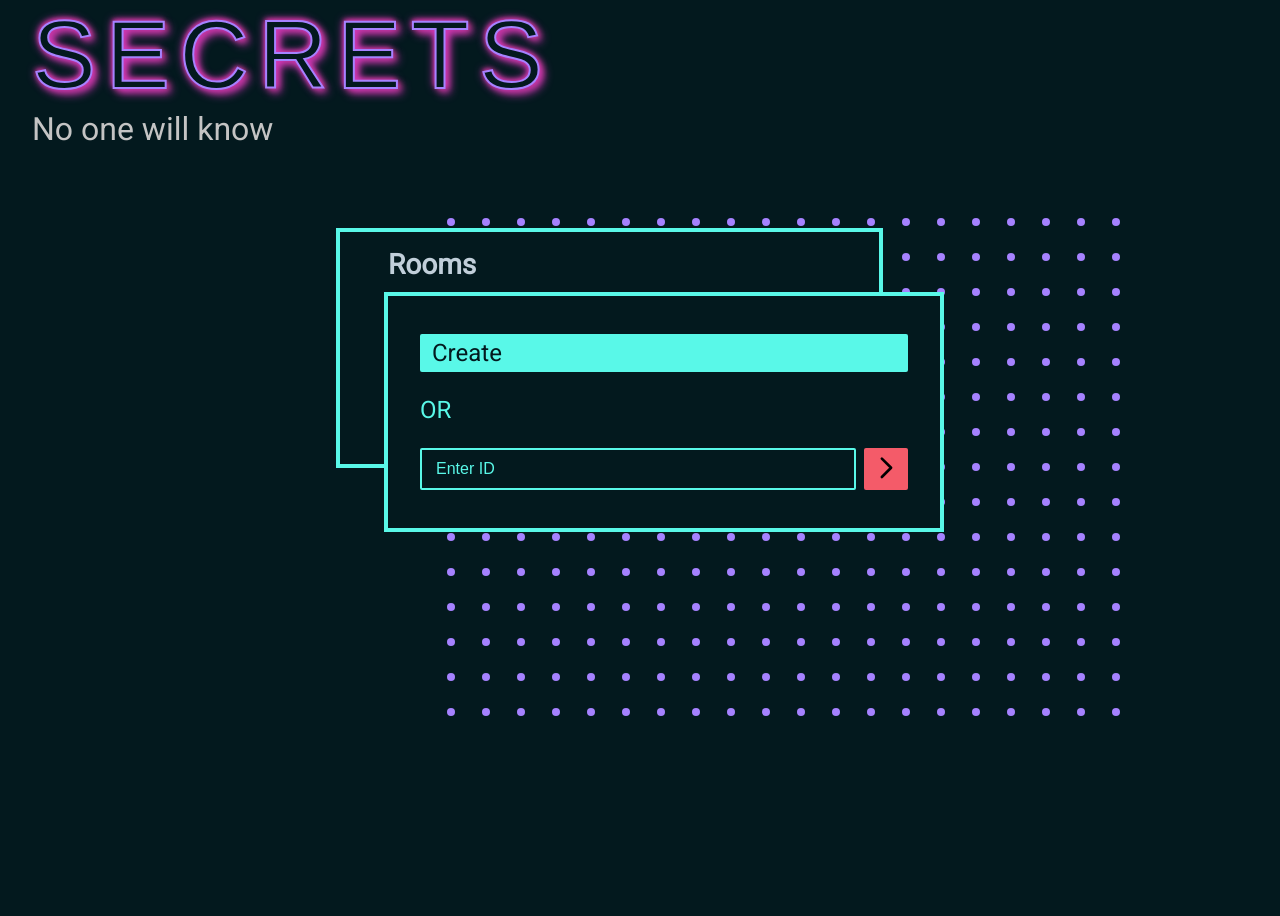
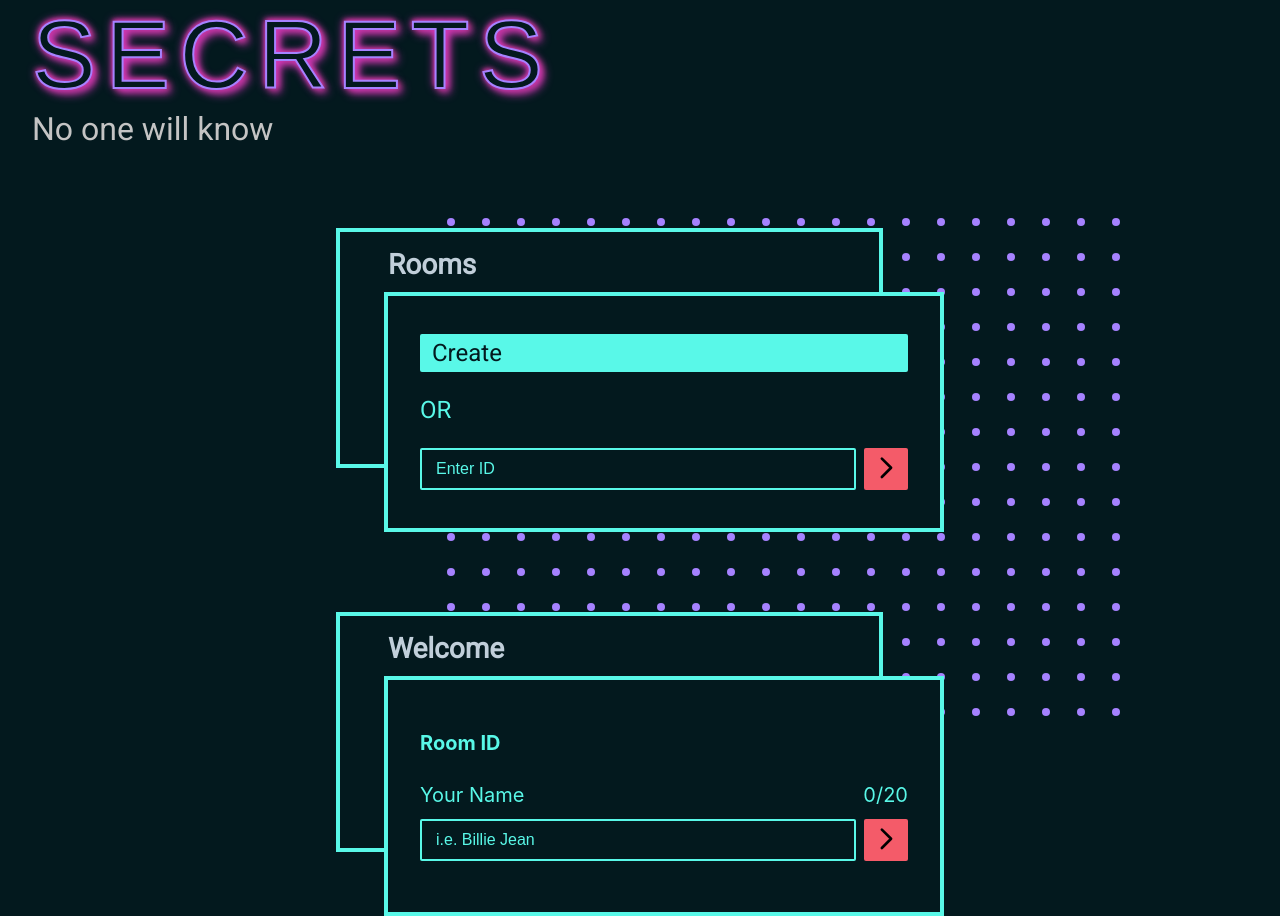
Before and after one commit to jamesncox/secrets, a React (Create React App) app: page / in a window 1280 px wide. Before the commit the page ends 800 px from the top, so only its background shows below. Built offline with nearby package versions, Linux system fonts and the light colour scheme; a web font is replaced by a local one.

Commit message:
Save name to localStorage conditionally render components if name exists

```diff
--- a/src/App.js
+++ b/src/App.js
@@ -12,13 +12,16 @@ import useLocalStorage from "./hooks/useLocalStorage";
 
 function App() {
   const [id, setId] = useLocalStorage("id");
-  const [name, setName] = useState("");
+  const [name, setName] = useLocalStorage("name");
+
   return (
     <div className="App">
       <Header />
-      {id ? null : <RoomPortal onIdSubmit={(id, setId)} />}
-      {id && name === "" ? <NamePortal setName={setName} id={id} /> : null}
-      {id && name !== "" ? (
+      {id ? null : <RoomPortal setId={(id, setId)} />}
+      {(id && name === "") || name === undefined ? (
+        <NamePortal setName={setName} id={id} />
+      ) : null}
+      {id && name !== "" && name !== undefined ? (
         <ChatPortal id={id} name={name} setName={setName} />
       ) : null}
       <SmallDotGrid />
--- a/src/components/ChatPortal.js
+++ b/src/components/ChatPortal.js
@@ -13,6 +13,7 @@ export default function ChatPortal({ id, name, setName }) {
   const handleOnChange = (e) => {
     setInput(e.target.value);
   };
+
   return (
     <div className="chat-portal-wrapper">
       <div className="id-name-wrapper">
--- a/src/components/NamePortal.js
+++ b/src/components/NamePortal.js
@@ -11,7 +11,7 @@ export default function NamePortal({ id, setName }) {
 
   const handleSubmit = (e) => {
     e.preventDefault();
-    setName(input);
+    setName(input.trim());
   };
 
   return (
--- a/src/components/RoomPortal.js
+++ b/src/components/RoomPortal.js
@@ -1,7 +1,7 @@
 import { useState } from "react";
 import { v4 as uuidv4 } from "uuid";
 
-export default function RoomPortal({ onIdSubmit }) {
+export default function RoomPortal({ setId }) {
   const [input, setInput] = useState("");
 
   const handleOnChange = (e) => {
@@ -11,13 +11,13 @@ export default function RoomPortal({ onIdSubmit }) {
   const handleSubmit = (e) => {
     e.preventDefault();
     if (input.length === 36) {
-      onIdSubmit(input);
+      setId(input);
       setInput("");
     }
   };
 
   const createRoomID = () => {
-    onIdSubmit(uuidv4());
+    setId(uuidv4());
   };
 
   return (
--- a/src/hooks/useLocalStorage.js
+++ b/src/hooks/useLocalStorage.js
@@ -6,7 +6,7 @@ export default function useLocalStorage(key, initialValue) {
   const prefixedKey = PREFIX + key;
   const [value, setValue] = useState(() => {
     const jsonValue = localStorage.getItem(prefixedKey);
-    if (jsonValue != null) return JSON.parse(jsonValue);
+    if (jsonValue !== null) return JSON.parse(jsonValue);
     if (typeof initialValue === "function") {
       return initialValue();
     } else {
```
